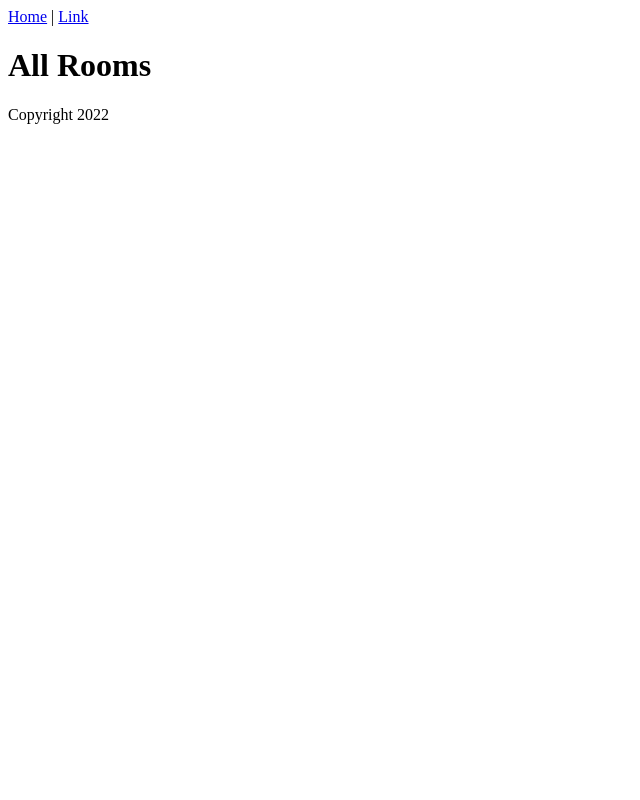
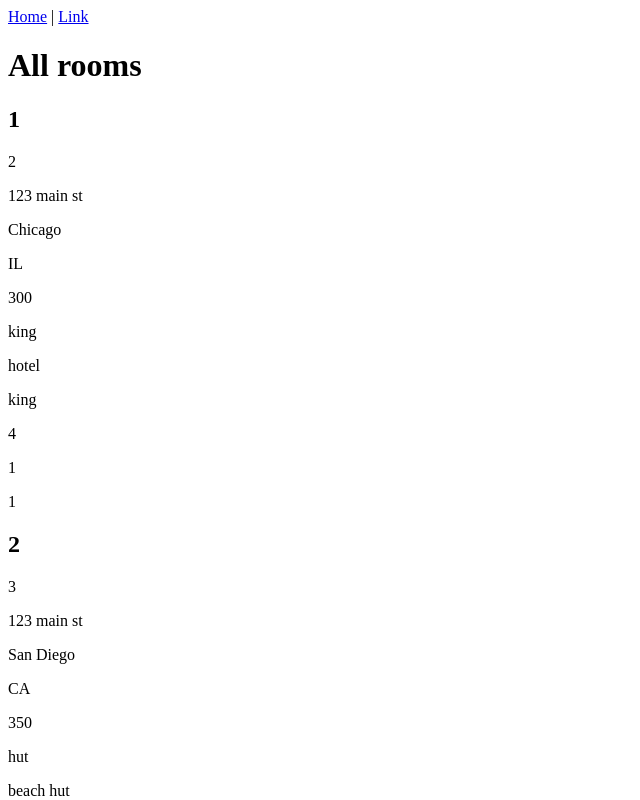
Before and after one commit to ebanchik/airbnb-frontend, a React (Vite) app: page / in a window 1280 px wide. Shown: the top 800 px of the page, without its empty margins (0-640 px from the left). Built offline with nearby package versions, Linux system fonts and the light colour scheme.

Commit message:
added index action

```diff
--- a/src/Content.jsx
+++ b/src/Content.jsx
@@ -1,9 +1,31 @@
- import { RoomsIndex } from "./RoomsIndex";
+import { RoomsIndex } from "./RoomsIndex";
+import axios from "axios";
+import { useState, useEffect } from "react";
 
   export function Content() {
+    const rooms = [
+      {id: 1, user_id: 2, address: "123 main st", city: "Chicago", state: "IL", price: 300, description: "king", home_type: "hotel", room_type: "king", total_occupancy: 4, total_bedrooms: 1, total_bathrooms: 1},
+      {id: 2, user_id: 3, address: "123 main st", city: "San Diego", state: "CA", price: 350, description: "hut", home_type: "beach hut", room_type: "double", total_occupancy: 4, total_bedrooms: 1, total_bathrooms: 1}
+     ];
+
+
+    //  web request not working yet - need api
+// const [rooms, setRooms] = useState([]);
+
+//    const handleIndexRooms = () => {
+//      console.log("handleIndexRooms");
+//      axios.get("http://localhost:3000/rooms.json").then((response) => {
+//        console.log(response.data);
+//        setRooms(response.data);
+//      });
+//    };
+
+//    useEffect(handleIndexRooms, []);
+
+
     return (
       <div>
-       <RoomsIndex />
+       <RoomsIndex rooms={rooms}/>
       </div>
     );
   }
--- a/src/RoomsIndex.jsx
+++ b/src/RoomsIndex.jsx
@@ -1,8 +1,23 @@
-
-export function RoomsIndex() {
-  return (
-    <div>
-      <h1>All Rooms</h1>
-    </div>
-  );
-}
+  export function RoomsIndex(props) {
+      return (
+        <div>
+          <h1>All rooms</h1>
+           {props.rooms.map((room) => (
+             <div key={room.id}>
+               <h2>{room.id}</h2>
+               <p>{room.user_id}</p>
+               <p>{room.address}</p>
+               <p>{room.city}</p>
+               <p>{room.state}</p>
+               <p>{room.price}</p>
+               <p>{room.description}</p>
+               <p>{room.home_type}</p>
+               <p>{room.room_type}</p>
+               <p>{room.total_occupancy}</p>
+               <p>{room.total_bedrooms}</p>
+               <p>{room.total_bathrooms}</p>
+             </div>
+           ))}
+        </div>
+      );
+    }
```
